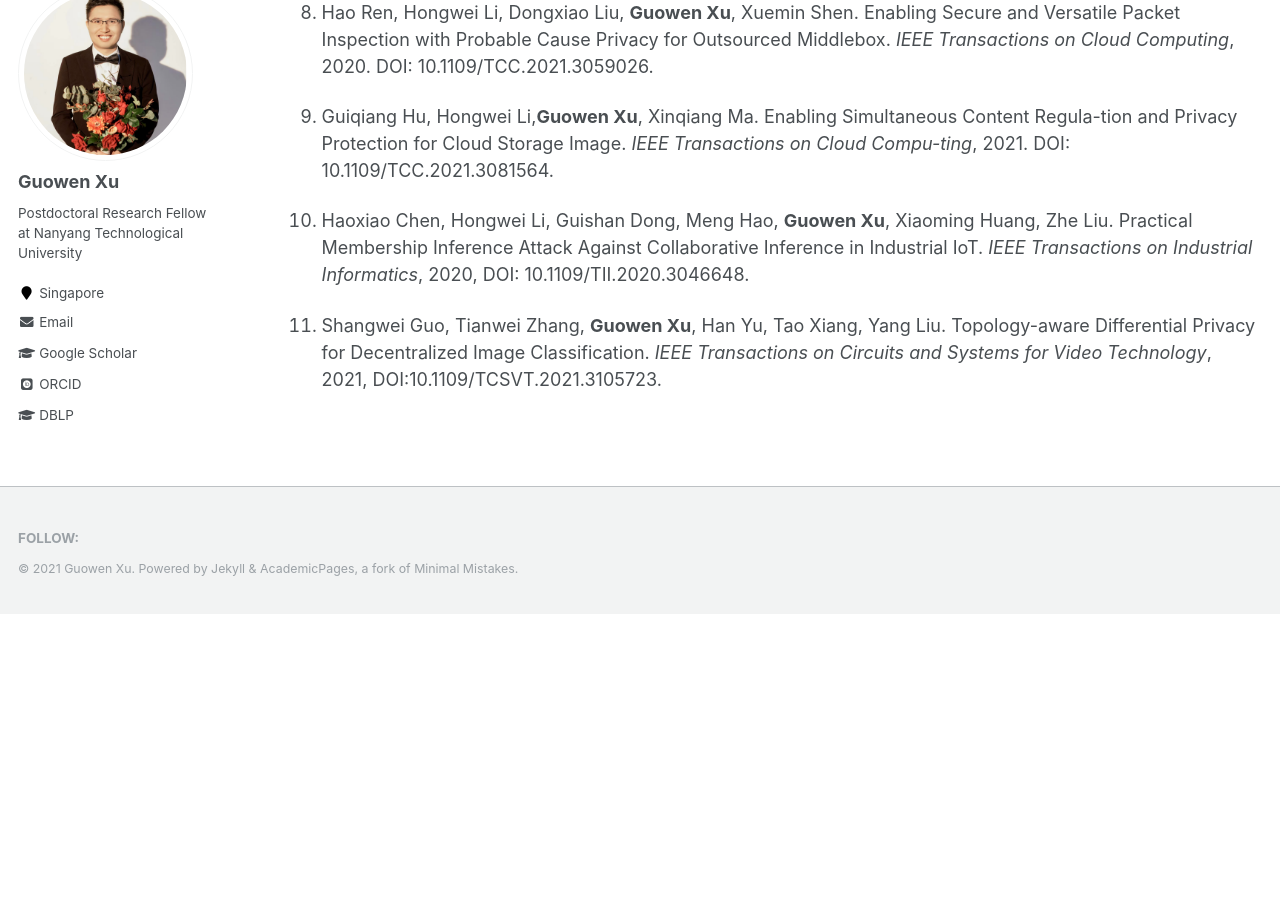
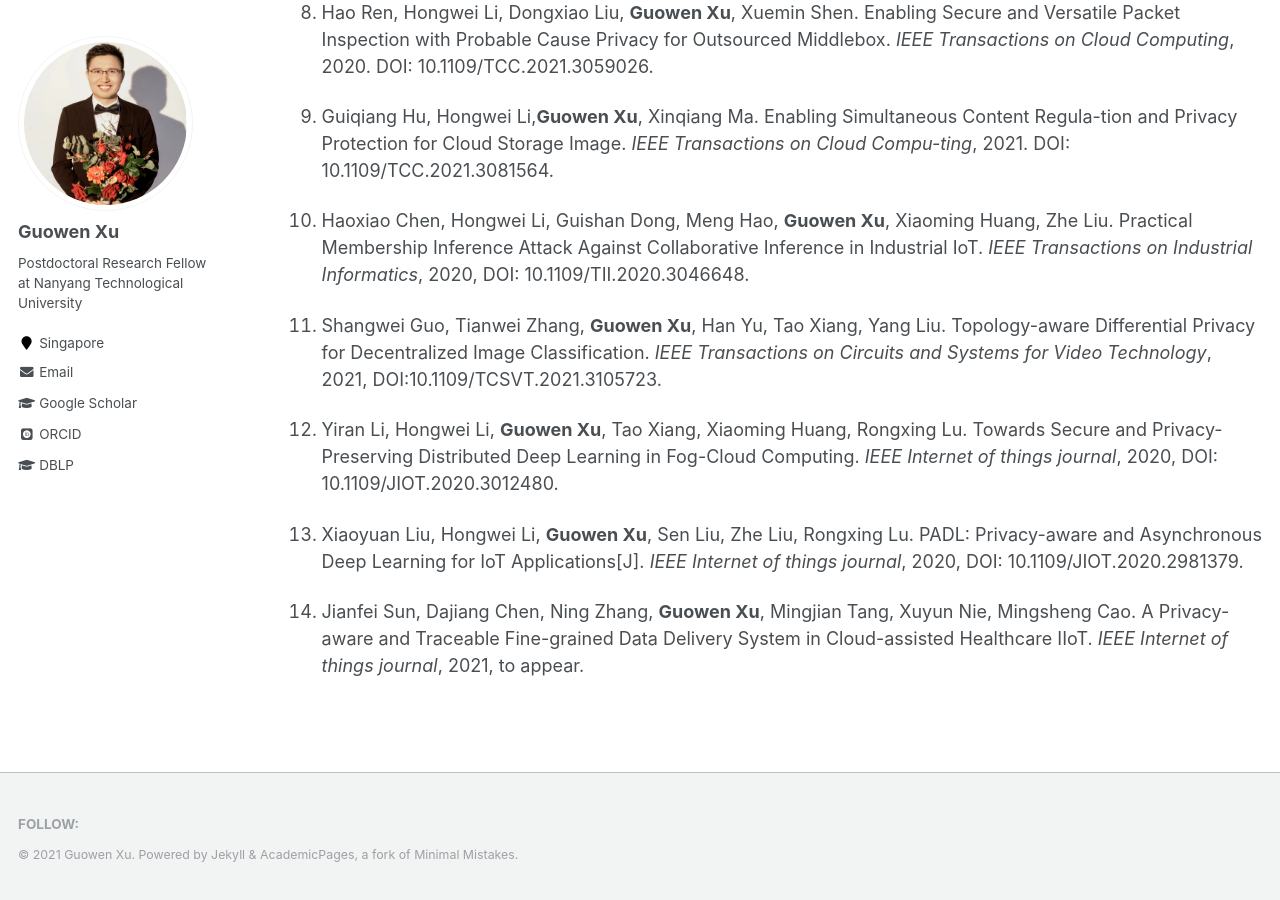
Before and after one commit to Guowen-xu/guowen-xu.github.io, a Jekyll site: the page built from _pages/publications.md, in a window 1280 px wide and 900 px high, scrolled down 2321 px. Built offline with Jekyll 4.4.1, drawn with Linux system fonts in a browser that asks for light colours; some web fonts are replaced; before the commit the page ends 2935 px from its top, so only the background shows below that.

Commit message:
Update publications.md

```diff
--- a/_pages/publications.md
+++ b/_pages/publications.md
@@ -59,3 +59,9 @@ You can find my articles on my [Google Scholar](https://scholar.google.com.hk/ci
 10.  Haoxiao Chen, Hongwei Li, Guishan Dong, Meng Hao, **Guowen Xu**, Xiaoming Huang, Zhe Liu. Practical Membership Inference Attack Against Collaborative Inference in Industrial IoT. *IEEE Transactions on Industrial Informatics*, 2020, DOI: 10.1109/TII.2020.3046648.
 
 11.  Shangwei Guo, Tianwei Zhang, **Guowen Xu**, Han Yu, Tao Xiang, Yang Liu. Topology-aware Differential Privacy for Decentralized Image Classification. *IEEE Transactions on Circuits and Systems for Video Technology*, 2021, DOI:10.1109/TCSVT.2021.3105723.
+
+12. Yiran Li, Hongwei Li, **Guowen Xu**, Tao Xiang, Xiaoming Huang, Rongxing Lu. Towards Secure and Privacy-Preserving Distributed Deep Learning in Fog-Cloud Computing. *IEEE Internet of things journal*, 2020, DOI: 10.1109/JIOT.2020.3012480.
+
+13. Xiaoyuan Liu, Hongwei Li, **Guowen Xu**, Sen Liu, Zhe Liu, Rongxing Lu. PADL: Privacy-aware and Asynchronous Deep Learning for IoT Applications[J]. *IEEE Internet of things journal*, 2020, DOI: 10.1109/JIOT.2020.2981379.
+
+14. Jianfei Sun, Dajiang Chen, Ning Zhang, **Guowen Xu**, Mingjian Tang, Xuyun Nie, Mingsheng Cao. A Privacy-aware and Traceable Fine-grained Data Delivery System in Cloud-assisted Healthcare IIoT. *IEEE Internet of things journal*, 2021, to appear.
```
